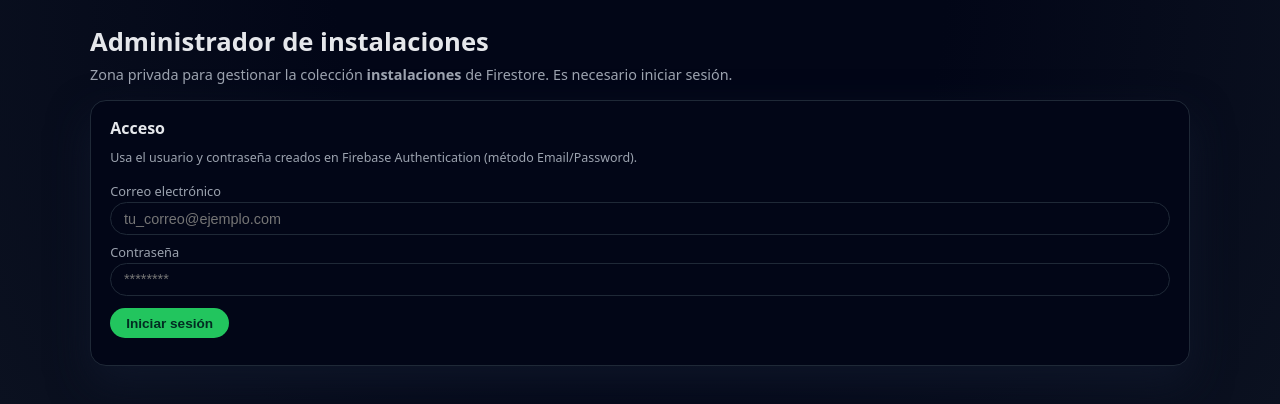
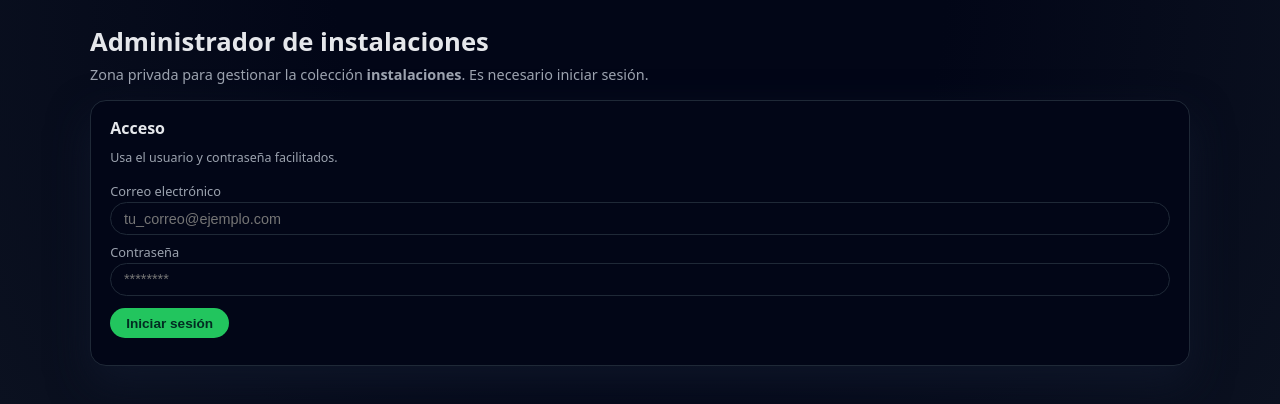
Before and after one commit to Alvarado1299/Red-albergues-web, a plain HTML site: page panel-gestion-23154.html in a window 1280 px wide. Drawn offline with Linux system fonts and the light colour scheme; no server answers.

Commit message:
Update panel-gestion-23154.html
Signed-off-by: ProyectoAAG <alvaroabad12@gmail.com>

```diff
--- a/panel-gestion-23154.html
+++ b/panel-gestion-23154.html
@@ -309,7 +309,7 @@
 <body>
   <div class="app">
     <h1>Administrador de instalaciones</h1>
-    <p>Zona privada para gestionar la colección <strong>instalaciones</strong> de Firestore. Es necesario iniciar sesión.</p>
+    <p>Zona privada para gestionar la colección <strong>instalaciones</strong>. Es necesario iniciar sesión.</p>
 
     <!-- TARJETA DE LOGIN -->
     <div id="loginCard" class="card">
@@ -317,7 +317,7 @@
         <div class="card-title">Acceso</div>
       </div>
       <p class="small">
-        Usa el usuario y contraseña creados en Firebase Authentication (método Email/Password).
+        Usa el usuario y contraseña facilitados.
       </p>
       <form id="loginForm">
         <div class="field">
```
